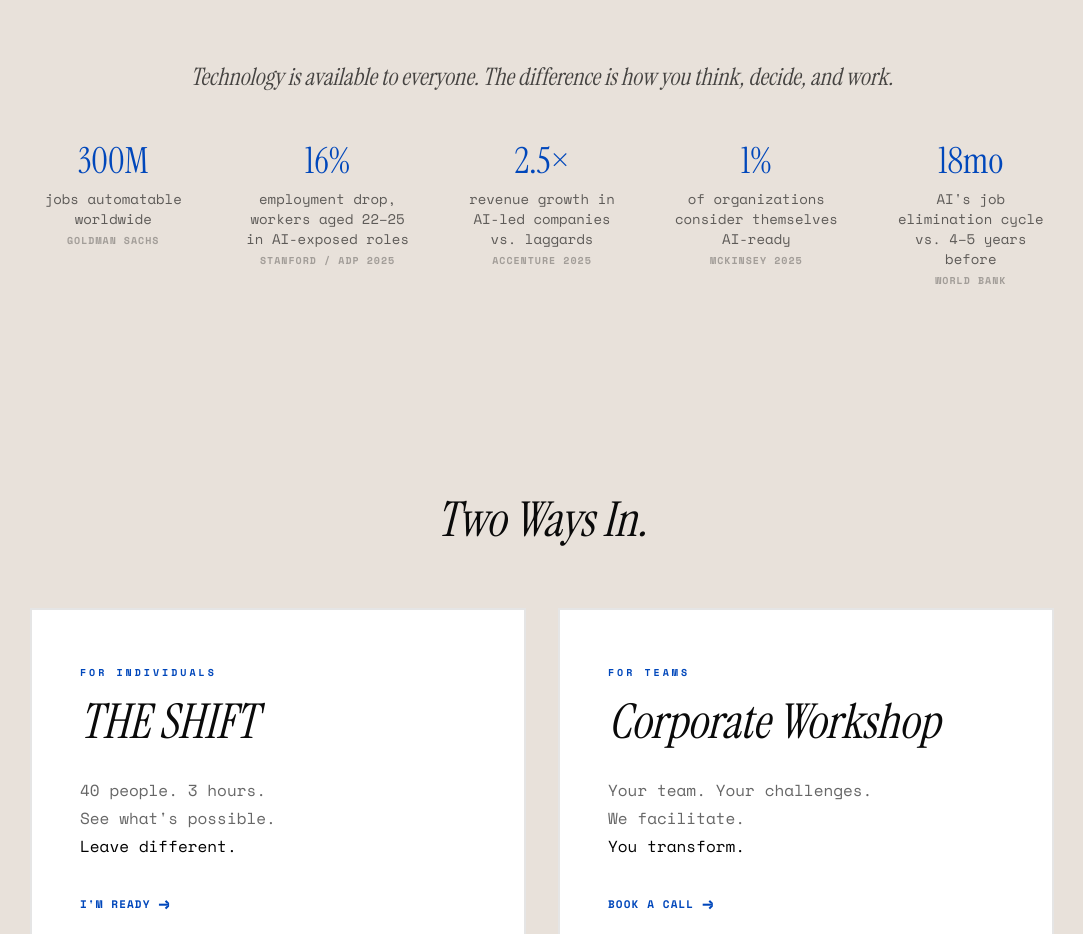
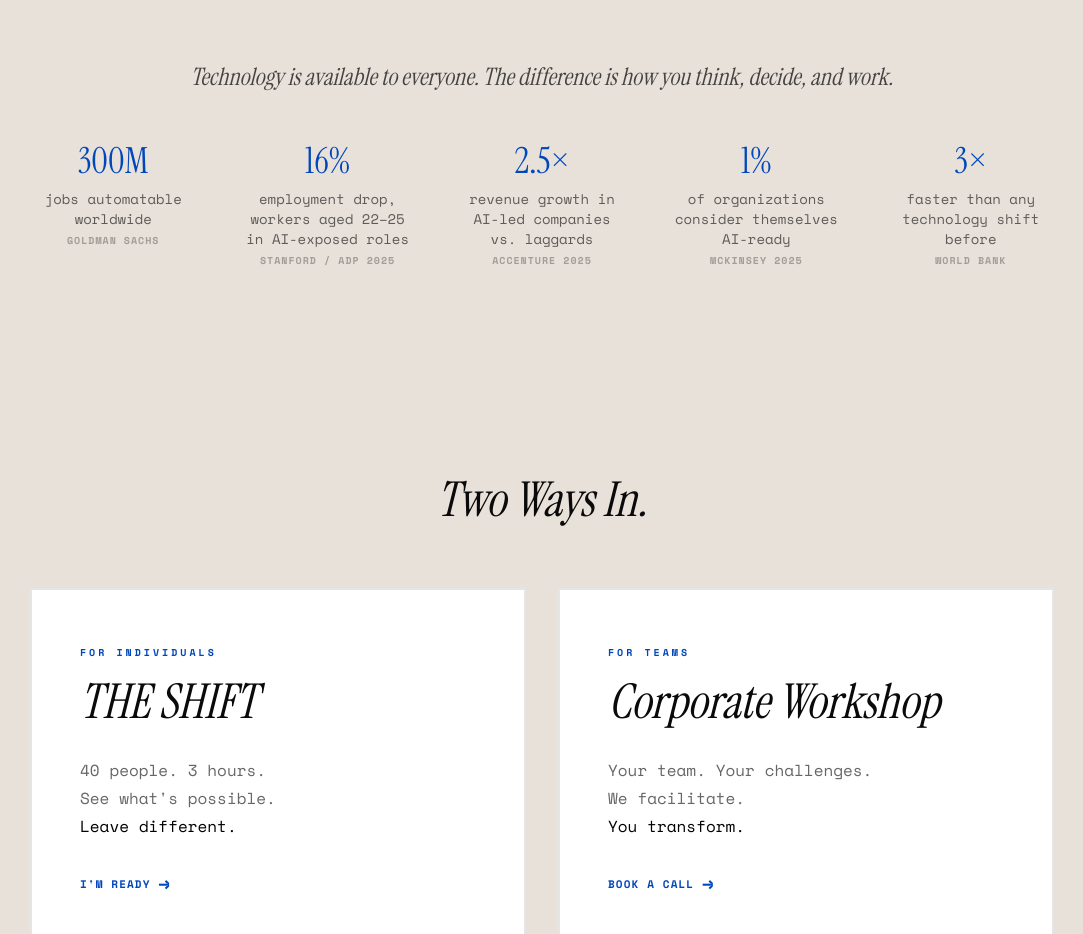
Before and after one commit to princeofwellness/researchlab, a Next.js app: page / in a window 1280 px wide. Shown: the part 820-1754 px from the top of the page, without its empty margins (98-1181 px from the left). Built offline with nearby package versions, Linux system fonts and the light colour scheme.

Commit message:
Simplify last stat: 18mo jargon → '3× faster than any technology shift before'

```diff
--- a/src/app/corporate/onepager/page.tsx
+++ b/src/app/corporate/onepager/page.tsx
@@ -21,7 +21,7 @@ export default function CorporateOnePager() {
                     { value: "16%", label: "employment drop, workers aged 22–25 in AI-exposed roles", source: "Stanford / ADP 2025" },
                     { value: "2.5×", label: "revenue growth in AI-led companies vs. laggards", source: "Accenture 2025" },
                     { value: "1%", label: "of organizations consider themselves AI-ready", source: "McKinsey 2025" },
-                    { value: "18mo", label: "AI's job elimination cycle vs. 4–5 years before", source: "World Bank" }
+                    { value: "3×", label: "faster than any technology shift before", source: "World Bank" }
                 ]
             },
             problem: {
@@ -94,7 +94,7 @@ export default function CorporateOnePager() {
                     { value: "16%", label: "pokles zamestnanosti, pracovníci 22–25 rokov v AI-exponovaných pozíciách", source: "Stanford / ADP 2025" },
                     { value: "2.5×", label: "rast tržieb firiem s AI vs. ostatní", source: "Accenture 2025" },
                     { value: "1%", label: "organizácií považuje svoje využívanie AI za zrelé", source: "McKinsey 2025" },
-                    { value: "18mo", label: "cyklus eliminácie pracovných miest AI vs. 4–5 rokov predtým", source: "World Bank" }
+                    { value: "3×", label: "rýchlejšie než akýkoľvek technologický posun predtým", source: "World Bank" }
                 ]
             },
             problem: {
--- a/src/app/page.tsx
+++ b/src/app/page.tsx
@@ -29,7 +29,7 @@ export default function HomePage() {
                     { value: "16%", label: "employment drop, workers aged 22–25 in AI-exposed roles", source: "Stanford / ADP 2025" },
                     { value: "2.5×", label: "revenue growth in AI-led companies vs. laggards", source: "Accenture 2025" },
                     { value: "1%", label: "of organizations consider themselves AI-ready", source: "McKinsey 2025" },
-                    { value: "18mo", label: "AI's job elimination cycle vs. 4–5 years before", source: "World Bank" }
+                    { value: "3×", label: "faster than any technology shift before", source: "World Bank" }
                 ]
             },
             paths: {
@@ -78,7 +78,7 @@ export default function HomePage() {
                     { value: "16%", label: "pokles zamestnanosti, pracovníci 22–25 rokov v AI-exponovaných pozíciách", source: "Stanford / ADP 2025" },
                     { value: "2.5×", label: "rast tržieb firiem s AI vs. ostatní", source: "Accenture 2025" },
                     { value: "1%", label: "organizácií považuje svoje využívanie AI za zrelé", source: "McKinsey 2025" },
-                    { value: "18mo", label: "cyklus eliminácie pracovných miest AI vs. 4–5 rokov predtým", source: "World Bank" }
+                    { value: "3×", label: "rýchlejšie než akýkoľvek technologický posun predtým", source: "World Bank" }
                 ]
             },
             paths: {
--- a/src/app/public/onepager/page.tsx
+++ b/src/app/public/onepager/page.tsx
@@ -22,7 +22,7 @@ export default function PublicOnePager() {
                     { value: "16%", label: "employment drop, workers aged 22–25 in AI-exposed roles", source: "Stanford / ADP 2025" },
                     { value: "2.5×", label: "revenue growth in AI-led companies vs. laggards", source: "Accenture 2025" },
                     { value: "1%", label: "of organizations consider themselves AI-ready", source: "McKinsey 2025" },
-                    { value: "18mo", label: "AI's job elimination cycle vs. 4–5 years before", source: "World Bank" }
+                    { value: "3×", label: "faster than any technology shift before", source: "World Bank" }
                 ]
             },
             problem: {
@@ -98,7 +98,7 @@ export default function PublicOnePager() {
                     { value: "16%", label: "pokles zamestnanosti, pracovníci 22–25 rokov v AI-exponovaných pozíciách", source: "Stanford / ADP 2025" },
                     { value: "2.5×", label: "rast tržieb firiem s AI vs. ostatní", source: "Accenture 2025" },
                     { value: "1%", label: "organizácií považuje svoje využívanie AI za zrelé", source: "McKinsey 2025" },
-                    { value: "18mo", label: "cyklus eliminácie pracovných miest AI vs. 4–5 rokov predtým", source: "World Bank" }
+                    { value: "3×", label: "rýchlejšie než akýkoľvek technologický posun predtým", source: "World Bank" }
                 ]
             },
             problem: {
```
